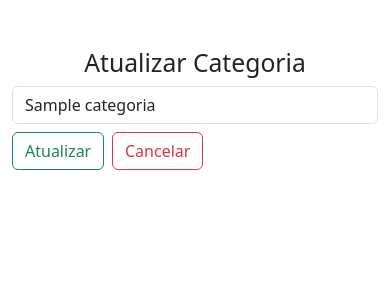
After one commit to Horlanlacerda/E-commerce, a Flask app: page /updatecat/1 in a window 390 px wide. The commit adds this page. Shown: the top 300 px of the page. Run offline with Flask 3, Linux system fonts and the light colour scheme; the visitor is signed in with stand-in values (Sample User, id 1); tables that the repository leaves empty hold one stand-in row (values such as "Sample post"); some libraries are stand-ins or nearby versions.

Commit message:
feat(admin-crud): Implementa a lógica e o template para atualização de Marca e Categoria
Cria as rotas /updatemarca e /updatecategoria para buscar o item existente e processar o formulário de edição. Adiciona o template genérico de edição.

```diff
--- a/loja/produtos/rotas.py
+++ b/loja/produtos/rotas.py
@@ -19,6 +19,38 @@ def addmarca():
         db.session.commit()
         return redirect(url_for('addmarca'))
     return render_template('/produtos/addmarca.html', marcas='marcas')
+
+
+@app.route('/updatemarca/<int:id>', methods=['GET', 'POST'])
+def updatemarca(id):
+    if'email' not in session:
+        flash('Fazer login no sistema primeiro.', category='danger')
+        return redirect(url_for('login'))
+
+    updatemarca = Marca.query.get_or_404(id)
+    marca = request.form.get('marca')
+    if request.method == 'POST':
+        updatemarca.name = marca
+        flash('O fabricante foi atualizado com sucesso.', category='success')
+        db.session.commit()
+        return redirect(url_for('marcas'))
+    return render_template('/produtos/updatemarca.html', title='Atualizar Fabricante', updatemarca = updatemarca)
+
+
+@app.route('/updatecat/<int:id>', methods=['GET', 'POST'])
+def updatecat(id):
+    if'email' not in session:
+        flash('Fazer login no sistema primeiro.', category='danger')
+        return redirect(url_for('login'))
+
+    updatecat = Categoria.query.get_or_404(id)
+    categoria = request.form.get('categoria')
+    if request.method == 'POST':
+        updatecat.name = categoria
+        flash('A categoria foi atualizada com sucesso.', category='success')
+        db.session.commit()
+        return redirect(url_for('categorias'))
+    return render_template('/produtos/updatemarca.html', title='Atualizar Categoria', updatecat = updatecat)
 
 
 @app.route('/addcat', methods=['GET', 'POST'])
--- a/loja/templates/admin/index.html
+++ b/loja/templates/admin/index.html
@@ -4,7 +4,7 @@
 
 {% include '_messages.html'%}
 
-<div class="container">
+<div class="container-fluid">
     <nav class="navbar navbar-expand-lg bg-body-tertiary">
   <div class="container-fluid">
     <a class="navbar-brand" href="#">Administrador</a>
@@ -45,7 +45,7 @@
   </div>
 </nav>
 </div>
-<div class="container mt-4">
+<div class="container-fluid mt-4">
     <table class="table table-sm table-striped">
         <thead>
             <th>Serial</th>
--- /dev/null
+++ b/loja/templates/produtos/updatemarca.html
@@ -0,0 +1,37 @@
+{% extends "layouts.html" %}
+
+{% block content %}
+
+<div class="container-fluid">
+    <div class="row">
+        <div class="col-md-3"></div>
+        <div class="col-md-6">
+
+            {% include "_messages.html" %}
+
+            {% if updatemarca %}
+
+            <h2 class="text-center mt-5">Atualizar Fabricante</h2>
+            <form action="" method="POST">
+                <input type="text" name="marca" class="form-control" value="{{updatemarca.name}}">
+                <input type="submit" value="Atualizar" class="btn btn-outline-success mt-2">
+            </form>
+            <a href="{{url_for('marcas')}}" class="btn btn-outline-danger" style="margin-top: -65px; margin-left: 100px;">Cancelar</a>
+
+            {% else %}
+
+            <h2 class="text-center mt-5">Atualizar Categoria</h2>
+            <form action="" method="POST">
+                <input type="text" name="categoria" class="form-control" value="{{updatecat.name}}">
+                <input type="submit" value="Atualizar" class="btn btn-outline-success mt-2">
+            </form>
+            <a href="{{url_for('categorias')}}" class="btn btn-outline-danger" style="margin-top: -65px; margin-left: 100px;">Cancelar</a>
+            {% endif %}
+
+        </div>
+        <div class="col-md-3"></div>
+
+    </div>
+</div>
+
+{% endblock %}
```
Also changed, not shown: loja/templates/admin/marca.html (+4 -4 lines), loja/templates/produtos/addmarca.html (+6 -2 lines).
